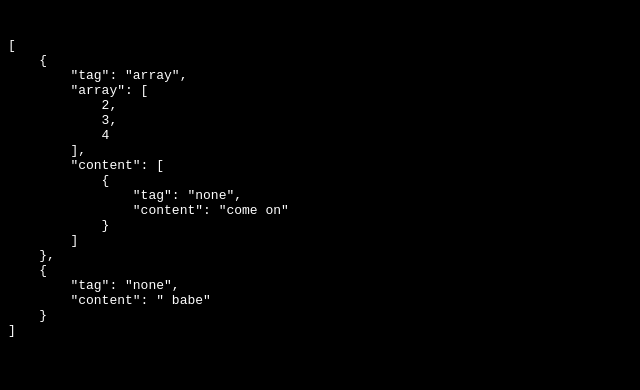
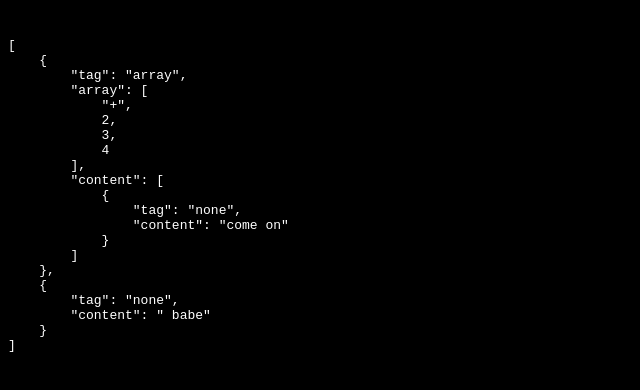
Before and after one commit to botbreeder/eon-markup, a plain HTML site: page index.html in a window 1280 px wide. Shown: the whole page, without its empty margins (0-640 px from the left). Drawn offline with Linux system fonts and the light colour scheme.

Commit message:
Add files via upload

```diff
--- a/eon-parser.js
+++ b/eon-parser.js
@@ -160,10 +160,10 @@ EONParser = /*
         peg$c16 = peg$literalExpectation("[/", false),
         peg$c17 = "]",
         peg$c18 = peg$literalExpectation("]", false),
-        peg$c19 = /^[a-zA-Z_]/,
-        peg$c20 = peg$classExpectation([["a", "z"], ["A", "Z"], "_"], false, false),
-        peg$c21 = /^[0-9a-zA-Z]/,
-        peg$c22 = peg$classExpectation([["0", "9"], ["a", "z"], ["A", "Z"]], false, false),
+        peg$c19 = /^[^0-9 [{\]}:,"\/\t\r\n\\]/,
+        peg$c20 = peg$classExpectation([["0", "9"], " ", "[", "{", "]", "}", ":", ",", "\"", "/", "\t", "\r", "\n", "\\"], true, false),
+        peg$c21 = /^[^ [{\]}:,"\/\t\r\n\\]/,
+        peg$c22 = peg$classExpectation([" ", "[", "{", "]", "}", ":", ",", "\"", "/", "\t", "\r", "\n", "\\"], true, false),
         peg$c23 = function(first, rest) { return first + rest.join(''); },
         peg$c24 = function(value) { return value; },
         peg$c25 = "[",
--- a/index.html
+++ b/index.html
@@ -18,7 +18,7 @@
 <script>
     document.write(
         JSON.stringify(
-            EONParser.parse(`[2,3,4]come on[/] babe`),
+            EONParser.parse(`[+ 2 3 4]come on[/] babe`),
             null,
             4
         )
```
Also changed, not shown: eon-parser-module.js (+4 -4 lines).
